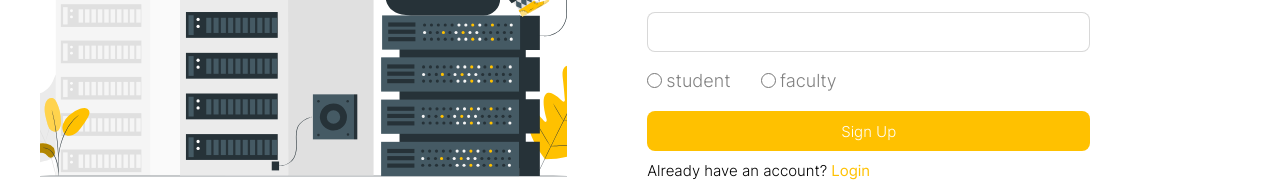
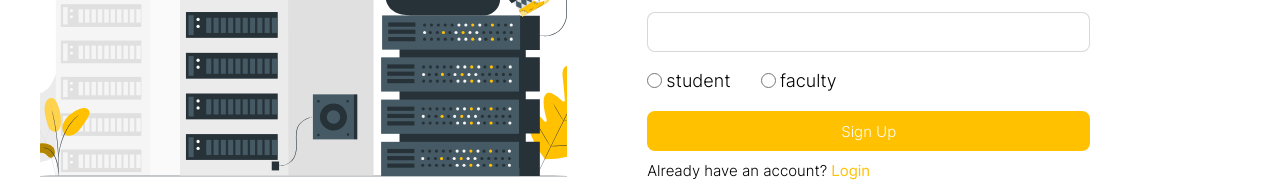
Before and after one commit to DhruvDave12/Student-Information-System, a React (Create React App) app in the folder Client/student-system/: page /signup in a window 1280 px wide. Shown: the part 477-659 px from the top of the page. Built offline with nearby package versions, Linux system fonts and the light colour scheme.

Commit message:
changed radio button accent

```diff
--- a/Client/student-system/src/pages/signup/signup.styles.css
+++ b/Client/student-system/src/pages/signup/signup.styles.css
@@ -93,13 +93,13 @@
 .sign-radio {
     height: 15px;
     width: 15px;
+    accent-color: red;
 }
 
 .user-check {
     font-family: Inter-Light;
     font-size: 18px;
     margin-left: 4px;
-    color: gray;
 }
 
 .have-account {
```
